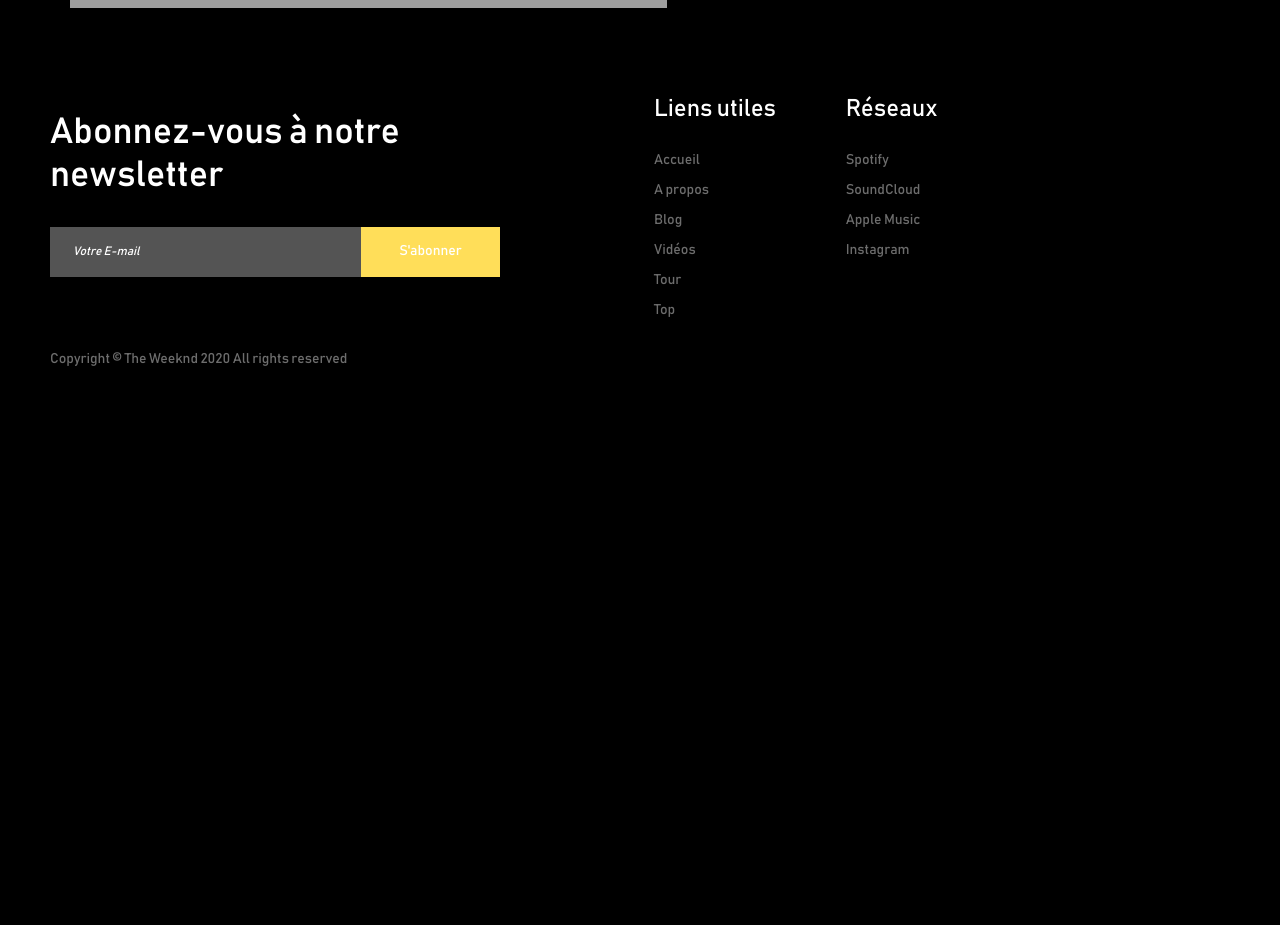
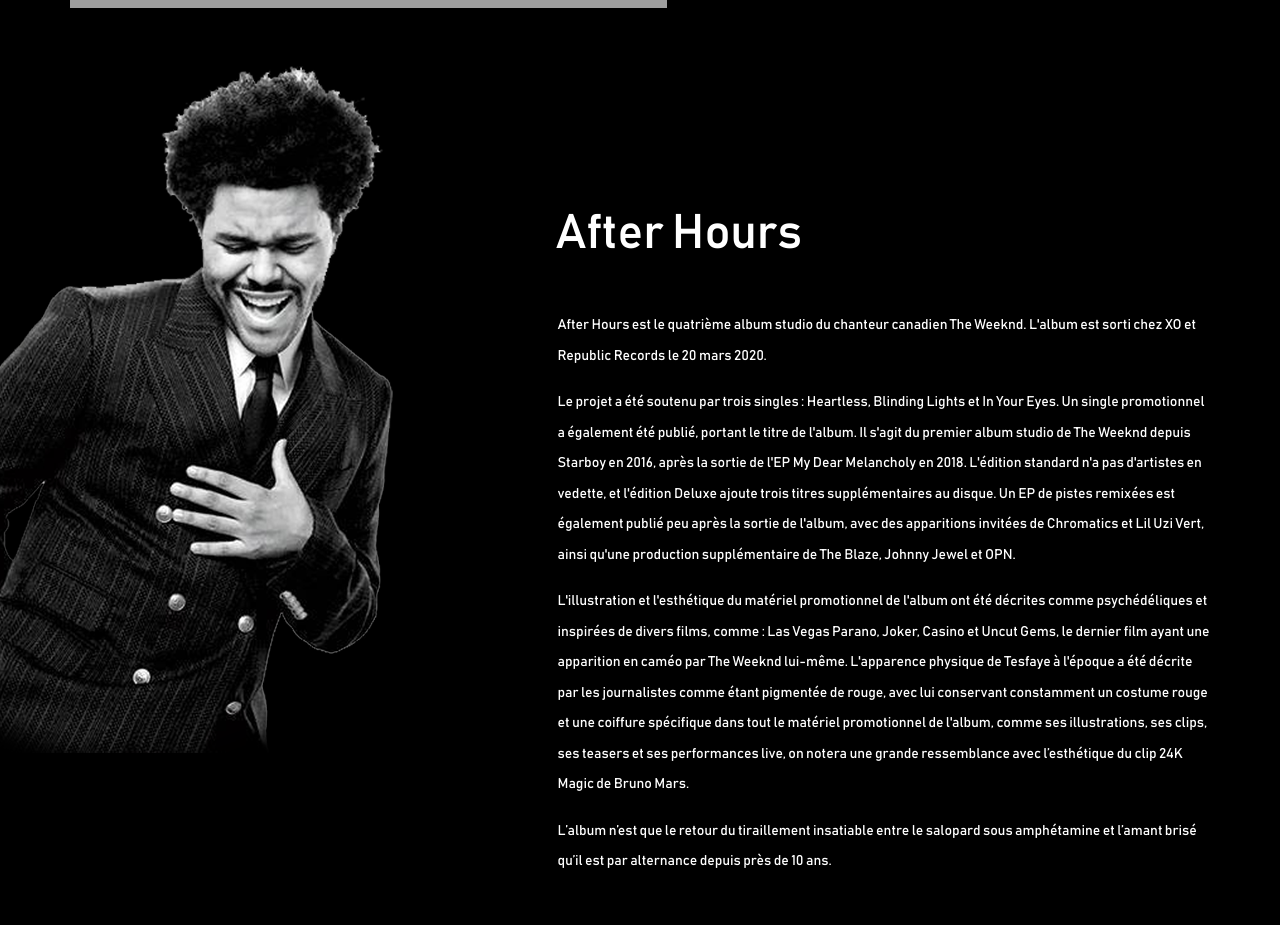
Before and after one commit to Maubry94/lab201_the_weeknd_unofficial_website, a plain HTML site: page index.html in a window 1280 px wide. Shown: the part 1857-2782 px from the top of the page. Before the commit the page ends 2250 px from the top, so only its background shows below. Drawn offline with nearby package versions, Linux system fonts and the light colour scheme; no server answers; grey boxes are pictures that could not be loaded; a web font is replaced by a local one.

Commit message:
add after hours album description in index.html

```diff
--- a/index.html
+++ b/index.html
@@ -328,23 +328,23 @@
 
       <!-- Artist -->
 
-      <!-- <div class="artist">
+      <div class="album">
         <div class="container">
-          <div class="row"> -->
+          <div class="row">
             <!-- Artist Image -->
-            <!-- <div class="col-lg-4 artist_image_col">
+            <div class="col-lg-4 artist_image_col">
               <div class="artist_image">
                 <img src="images/artist.png" alt="" />
               </div>
-            </div> -->
+            </div>
 
             <!-- Artist Content -->
-            <!-- <div class="col-lg-7 offset-lg-1">
-              <div class="artist_content">
+            <div class="col-lg-7 offset-lg-1">
+              <div class="album_content">
                 <div class="section_title_container">
                   <div class="section_title"><h1>After Hours</h1></div>
                 </div>
-                <div class="artist_text">
+                <div class="album_text">
                   <p>
                     After Hours est le quatrième album studio du chanteur canadien The Weeknd. L'album est sorti chez XO et Republic Records le 20 mars 2020.
                   </p>
@@ -370,7 +370,7 @@
             </div>
           </div>
         </div>
-      </div> -->
+      </div>
 
       <!-- Footer -->
 
--- a/styles/main_styles.css
+++ b/styles/main_styles.css
@@ -1243,14 +1243,14 @@
 }
 
 /*********************************
-9. Artist
+9. Album
 *********************************/
 
-.artist {
+.album {
   padding-bottom: 106px;
   background: #000000;
 }
-.artist_content {
+.album_content {
   padding-top: 191px;
 }
 .artist_image {
@@ -1261,7 +1261,7 @@
 .artist_image img {
   max-width: 100%;
 }
-.artist_text {
+.album_text {
   margin-top: 39px;
 }
 .artist_text p:not(:last-child) {
```
